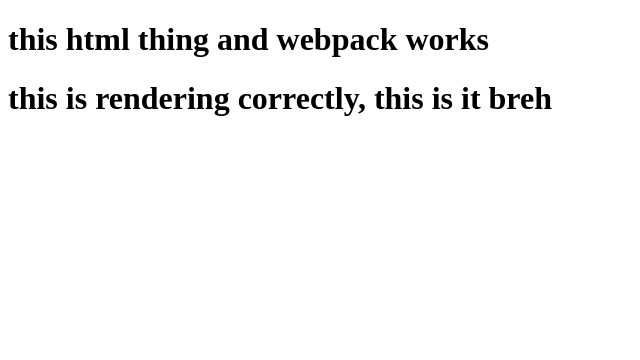
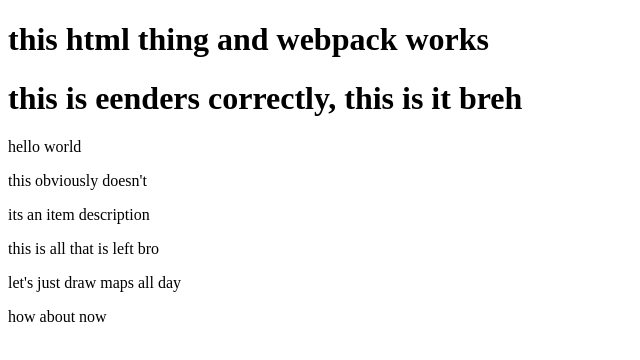
Before and after one commit to TeamW3rk/info, a React app: page / in a window 1280 px wide. Shown: the top 360 px of the page, without its empty margins (0-640 px from the left). Built offline with nearby package versions, Linux system fonts and the light colour scheme.

Commit message:
added basic rendering to the page

```diff
--- /dev/null
+++ b/client/src/components/Description.jsx
@@ -0,0 +1,8 @@
+import React from 'react';
+
+//description section of the component
+const Description = (props) => (
+  <p>its an item description</p>
+)
+
+export default Description;
--- /dev/null
+++ b/client/src/components/LeftAbout.jsx
@@ -0,0 +1,8 @@
+import React from 'react';
+
+//left column in the about section of the component
+const LeftAbout = (props) => (
+  <p>this is all that is left bro</p>
+);
+
+export default LeftAbout;
--- /dev/null
+++ b/client/src/components/Map.jsx
@@ -0,0 +1,8 @@
+import React from 'react';
+
+//map section of the component that is located above the right column section
+const Maps = (props) => (
+  <p>let's just draw maps all day</p>
+);
+
+export default Maps;
--- /dev/null
+++ b/client/src/components/Ratings.jsx
@@ -0,0 +1,8 @@
+import React from 'react';
+
+//the rating section that is located under the title section of the component
+const Ratings = (props) => (
+  <p>hello world</p>
+);
+
+export default Ratings;
--- /dev/null
+++ b/client/src/components/RightAbout.jsx
@@ -0,0 +1,8 @@
+import React from 'react';
+
+//right column in the about section of the component
+const RightAbout = (props) => (
+  <p>how about now</p>
+);
+
+export default RightAbout;
--- /dev/null
+++ b/client/src/components/Title.jsx
@@ -0,0 +1,11 @@
+import React from 'react';
+
+//title section of the component
+const Title = (props) => {
+  console.log('this props is being passed down from the parent', props);
+  return (
+  <div>{props.test}</div>
+  )
+};
+
+export default Title;
--- /dev/null
+++ b/client/src/components/TopTags.jsx
@@ -0,0 +1,8 @@
+import React from 'react';
+
+//top tags section of the component
+const TopTags = (props) => (
+  <p>this obviously doesn't</p>
+);
+
+export default TopTags;
--- a/client/src/index.js
+++ /dev/null
@@ -1,19 +0,0 @@
-import React from 'react';
-import ReactDOM from 'react-dom';
-
-class App extends React.Component {
-  constructor(props) {
-    super(props);
-    this.state = {};
-  }
-
-  render() {
-    return (
-      <div>
-        <h1>this is rendering correctly, this is it breh</h1>
-      </div>
-    )
-  }
-}
-
-ReactDOM.render(<App />, document.getElementById('app'));
--- /dev/null
+++ b/client/src/index.jsx
@@ -0,0 +1,43 @@
+import React from 'react';
+import ReactDOM from 'react-dom';
+import Description from './components/Description.jsx';
+import LeftAbout from './components/LeftAbout.jsx'
+import Map from './components/Map.jsx';
+import Ratings from './components/Ratings.jsx';
+import RightAbout from './components/RightAbout.jsx';
+import Title from './components/Title.jsx';
+import TopTags from './components/TopTags.jsx';
+
+class App extends React.Component {
+  constructor(props) {
+    super(props);
+    this.state = {
+      location: {},
+      restaurant: {}
+    };
+    //this will be the object that will be taken from our database
+    //this state will be passed to each of the child components so they can access
+    //each of the properties that are within the parent's stateful object
+  }
+
+  //create an onload search for a random item to render to the page since this component
+  //does not a specified search or anything for a specific item at the moment and is completely
+  //reliant on the search component for all rendering of information
+
+  render() {
+    return (
+      <div>
+        <h1>this is eenders correctly, this is it breh</h1>
+        <Title test={this.state.test} restaurant={this.state.restaurant}/>
+        <Ratings restaurant={this.state.restaurant} />
+        <TopTags restaurant={this.state.restaurant}/>
+        <Description restaurant={this.state.restaurant}/>
+        <LeftAbout restaurant={this.state.restaurant}/>
+        <Map restaurant={this.state.restaurant} location={this.state.location}/>
+        <RightAbout restaurant={this.state.restaurant}/>
+      </div>
+    )
+  }
+}
+
+ReactDOM.render(<App />, document.getElementById('app'));
--- a/database/dataGenerator.js
+++ b/database/dataGenerator.js
@@ -124,7 +124,7 @@ let generateMockData = () => {
     });
     idCount++;
   }
-  console.log(data);
+  // console.log(data);
   return data;
 };
 
--- a/database/index.js
+++ b/database/index.js
@@ -71,7 +71,7 @@ let Information = mongoose.model('Information', informationSchema);
 
 //variable which will have the data in an array object with nested objects
 let data = dataGenerator.generateMockData();
-console.log(data);
+// console.log(data);
 
 let save = (data) => {
   data.forEach((item) => {
@@ -151,7 +151,7 @@ let save = (data) => {
 //invocation of the save function to populate the database
 
 //***UNCOMMENT FUNCTION TO POPULATE THE DB WITH NODE***
-save(data);
+// save(data);
 
 //define a find function so we can make queries to the database to find location items
 let findLocation = (id, callback) => {
--- a/webpack.config.js
+++ b/webpack.config.js
@@ -3,7 +3,7 @@ const webpack = require('webpack');
 module.exports = {
     entry: [
       'react-hot-loader/patch',
-      './client/src/index.js'
+      './client/src/index.jsx'
     ],
     module: {
         rules: [
```
Also changed, not shown: 2 other files (tests, documents, lock files or other folders).
